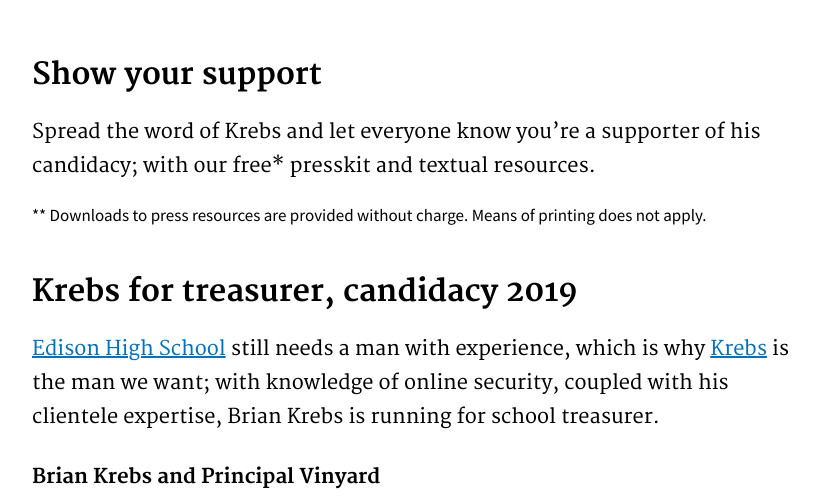
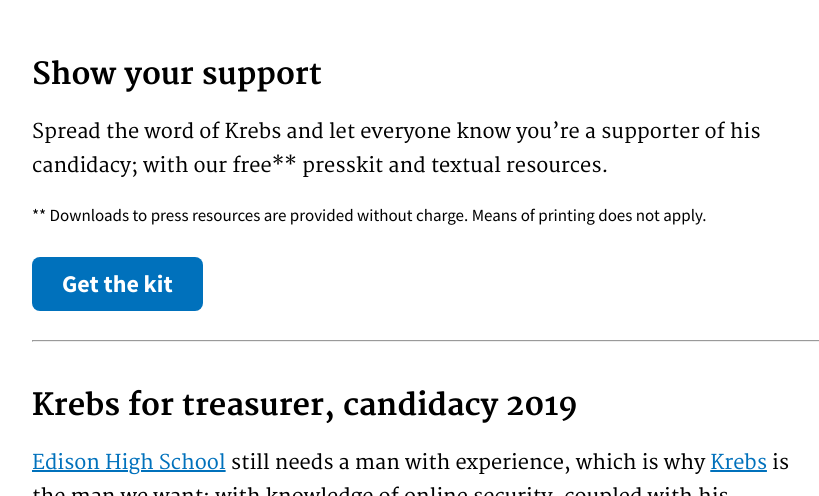
Before and after one commit to serrif/website, a Jekyll site: the page built from main/home.md, in a window 1280 px wide and 900 px high, cut to the strip 404-900 px from the top of the window. Shown: the whole strip, without its empty margins (118-937 px from the left). Built offline with Jekyll 4.4.1, drawn with Linux system fonts in a browser that asks for light colours.

Commit message:
Update home.md

```diff
--- a/main/home.md
+++ b/main/home.md
@@ -14,10 +14,14 @@ hero:
 ---
 
 ## Show your support
-Spread the word of Krebs and let everyone know you're a supporter of his candidacy; with our free* presskit and textual resources.
+Spread the word of Krebs and let everyone know you're a supporter of his candidacy; with our free** presskit and textual resources.
 {: .usa-font-lead }
 
 ** Downloads to press resources are provided without charge. Means of printing does not apply.
+
+[Get the kit](#){: .usa-button .usa-button-big }
+
+---
 
 ## Krebs for treasurer, candidacy 2019
 
```
